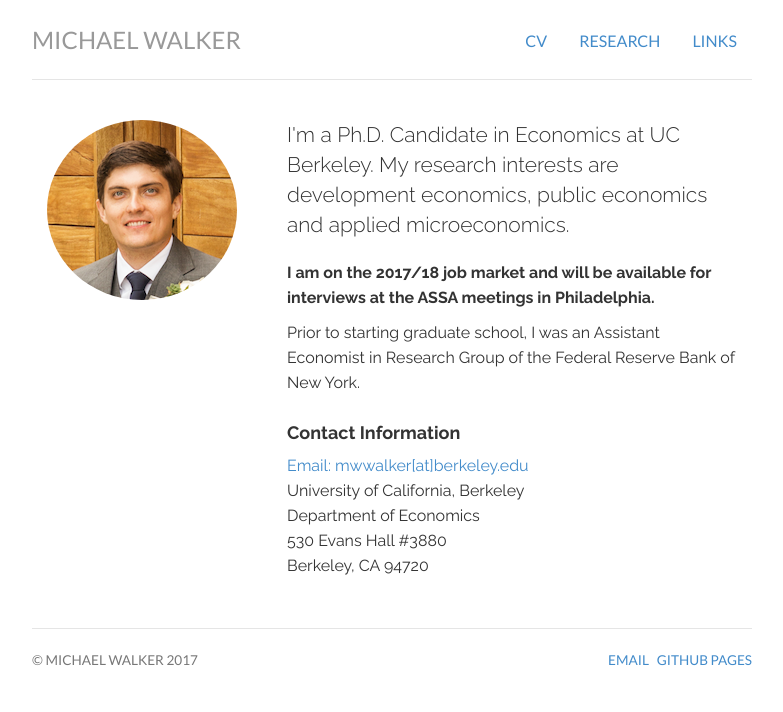
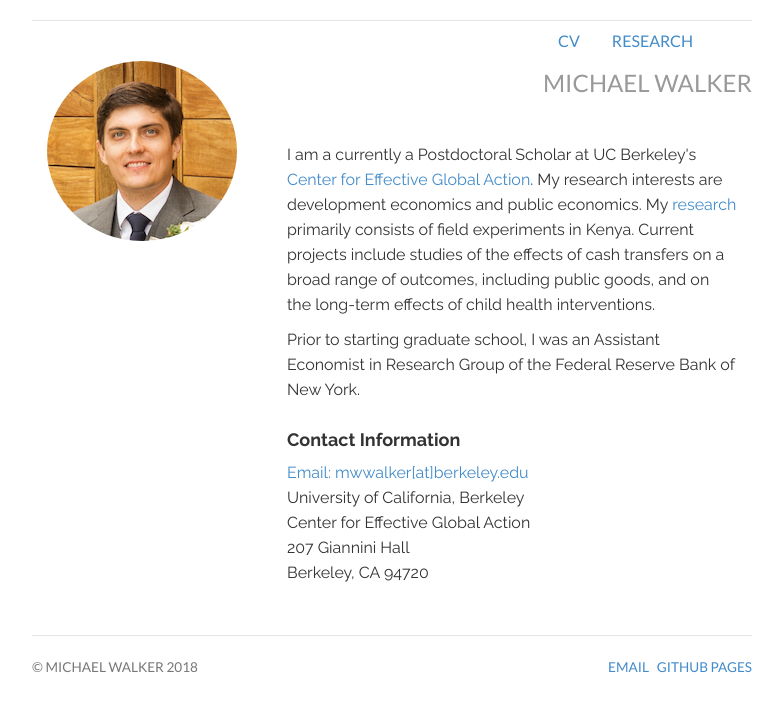
Before and after one commit to mwwalker/mwwalker.github.io, a Jekyll site: the page built from index.html, in a window 1280 px wide. Shown: the top 712 px of the page, without its empty margins (248-1031 px from the left). Built offline with Jekyll 4.4.1, drawn with Linux system fonts in a browser that asks for light colours.

Commit message:
Updates post-market

```diff
--- a/_includes/footer.html
+++ b/_includes/footer.html
@@ -1,7 +1,7 @@
 <div class="footer">
 	<div class="row">
 	<div class="col-sm-4">
-	<p><small>&copy; Michael Walker 2017 </small></p>
+	<p><small>&copy; Michael Walker 2018 </small></p>
 	</div>
 	<div class="col-sm-8">
 	<p class="pull-right"><small>  <a href="mailto:mwwalker@berkeley.edu">email</a>
--- a/_includes/header.html
+++ b/_includes/header.html
@@ -2,7 +2,5 @@
 	<ul class="nav nav-pills pull-right">
         <li class="{{ page.cv }}"><a href="/cv" title="CV">CV</a></li>
 		<li><a href="/research" title="Research">Research</a></li>
-		<li><a href="/links" title="Links">Links</a></li>
-	</ul>
-	<h3 class="text-muted"><a href="/">Michael Walker</a></h3>
+		<h3 class="text-muted"><a href="/">Michael Walker</a></h3>
 </div> <!-- /header -->
--- a/index.html
+++ b/index.html
@@ -15,19 +15,20 @@
             </div>
             <div itemscope itemtype="http://data-vocabulary.org/Person" class="col-sm-8">
 
-                <p class="lead"> I'm a Ph.D. Candidate in Economics at UC Berkeley. My research interests are development economics, public economics and applied microeconomics.</p>
+                <p class="lead"> <p>I am a currently a Postdoctoral Scholar at UC Berkeley's <a href="https://cega.berkeley.edu"> Center for Effective Global Action</a>. My research interests are development economics and public economics. My <a href="http://www.michaelwwalker.me/research/"> research</a> primarily consists of field experiments in Kenya. Current projects include studies of the effects of cash transfers on a broad range of outcomes, including public goods, and on the long-term effects of child health interventions.</p>
 
-                <p> <strong>I am on the 2017/18 job market and will be available for interviews at the ASSA meetings in Philadelphia.</strong> </p>
+
 
                 <p>Prior to starting graduate school, I was an Assistant Economist in Research Group of the Federal Reserve Bank of New York.</p>
 
 
       <h4>Contact Information<br></h4>
       <p><a href="mailto:mwwalker@berkeley.edu">Email: mwwalker[at]berkeley.edu </a> <br>
-      University of California, Berkeley<br>
-      Department of Economics<br>
-      530 Evans Hall #3880<br>
-      Berkeley, CA 94720</p>
+        University of California, Berkeley<br>
+        Center for Effective Global Action<br>
+        207 Giannini Hall<br>
+        Berkeley, CA 94720</p>
+
 
       </div>
 
```
Also changed, not shown: research/index.html (+1 -3 lines).
